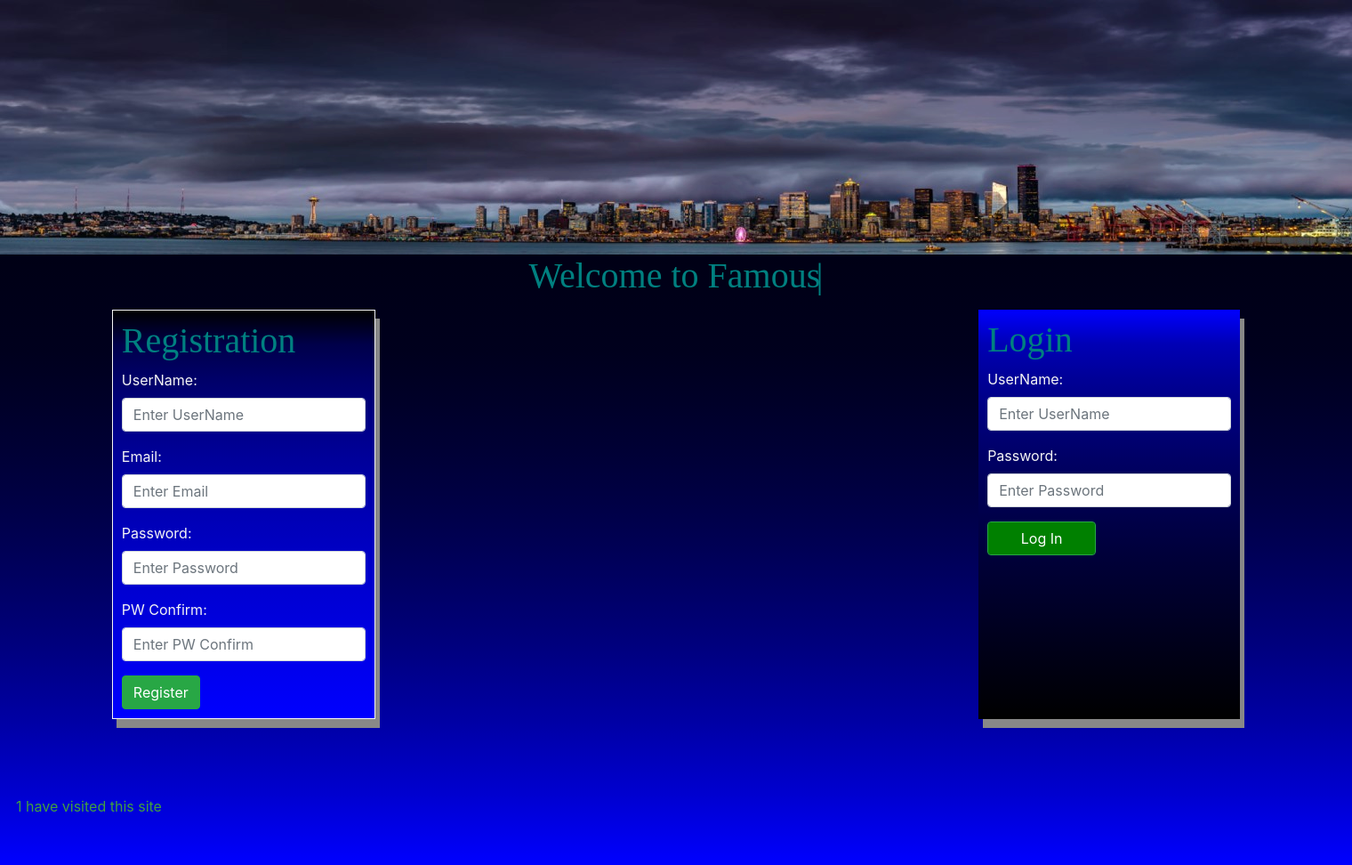
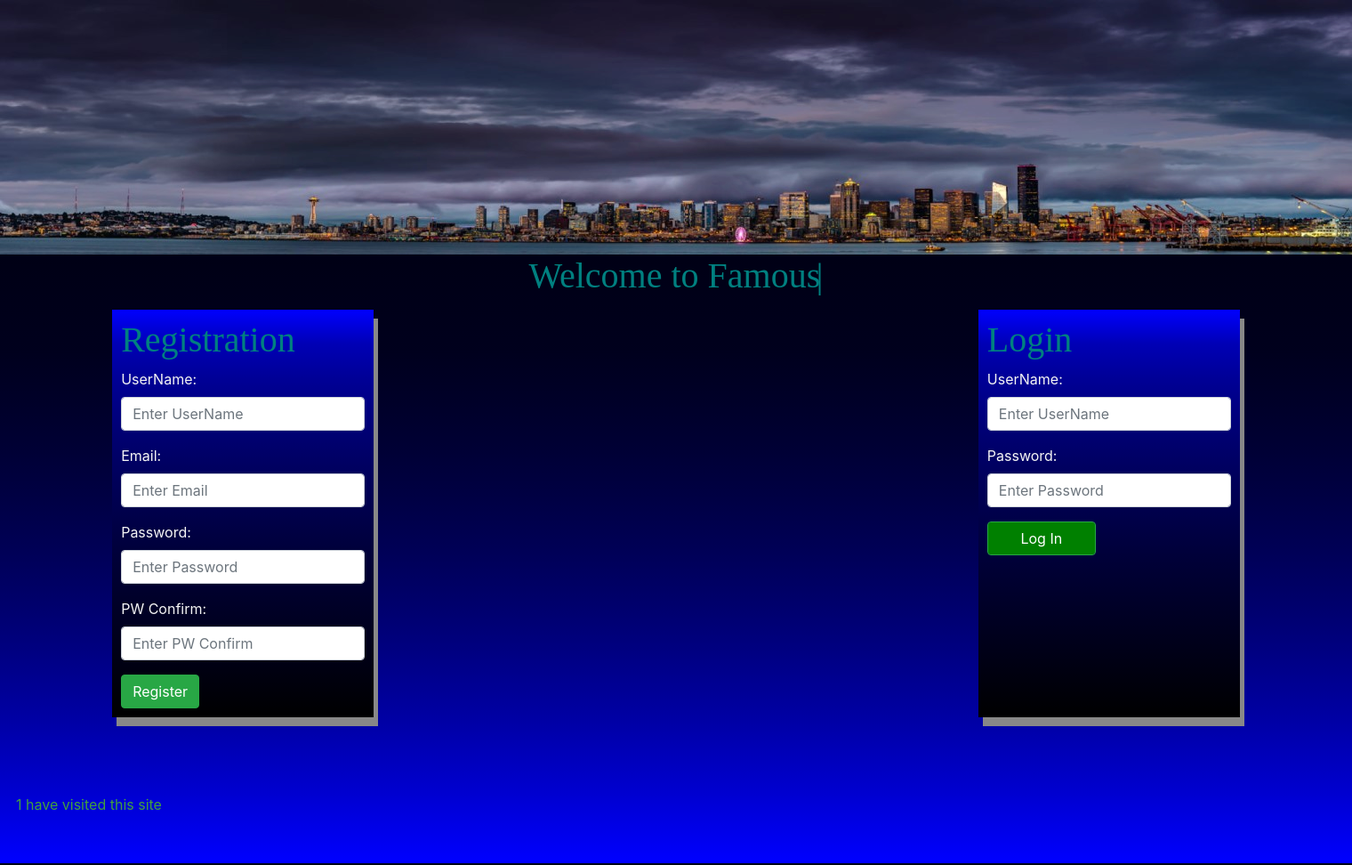
Before and after one commit to Seattle1885/Quotes, a Django app: page / in a window 1520 px wide. Shown: the whole page at 89% size. Run offline with Django 3.2, Linux system fonts and the light colour scheme; some libraries are stand-ins or nearby versions.

Commit message:
update commit

```diff
--- a/appQuote/static/css/stylesheet.css
+++ b/appQuote/static/css/stylesheet.css
@@ -130,8 +130,8 @@ body
   background: linear-gradient(blue, 25%, black);
 }
 
-.color-hint-rev {
-  background: linear-gradient(black, 25%, blue);
+.regBackground {
+  background: linear-gradient(blue, 25%, black);
 }
 
 .color_body {
--- a/appQuote/templates/index.html
+++ b/appQuote/templates/index.html
@@ -19,7 +19,7 @@
         <h1 class="typewriter">Welcome to Famous Quotes</h1>
     </div>
     <div class="d-flex justify-content-around">
-        <div class="box_shadow color-hint-rev" style="color: whitesmoke;">
+        <div class="box_shadow regBackground" style="color: whitesmoke; border: none;">
             <h1>Registration</h1>
             <form action="register" method="post">
                 {% csrf_token %}
```
Also changed, not shown: db.sqlite3.
